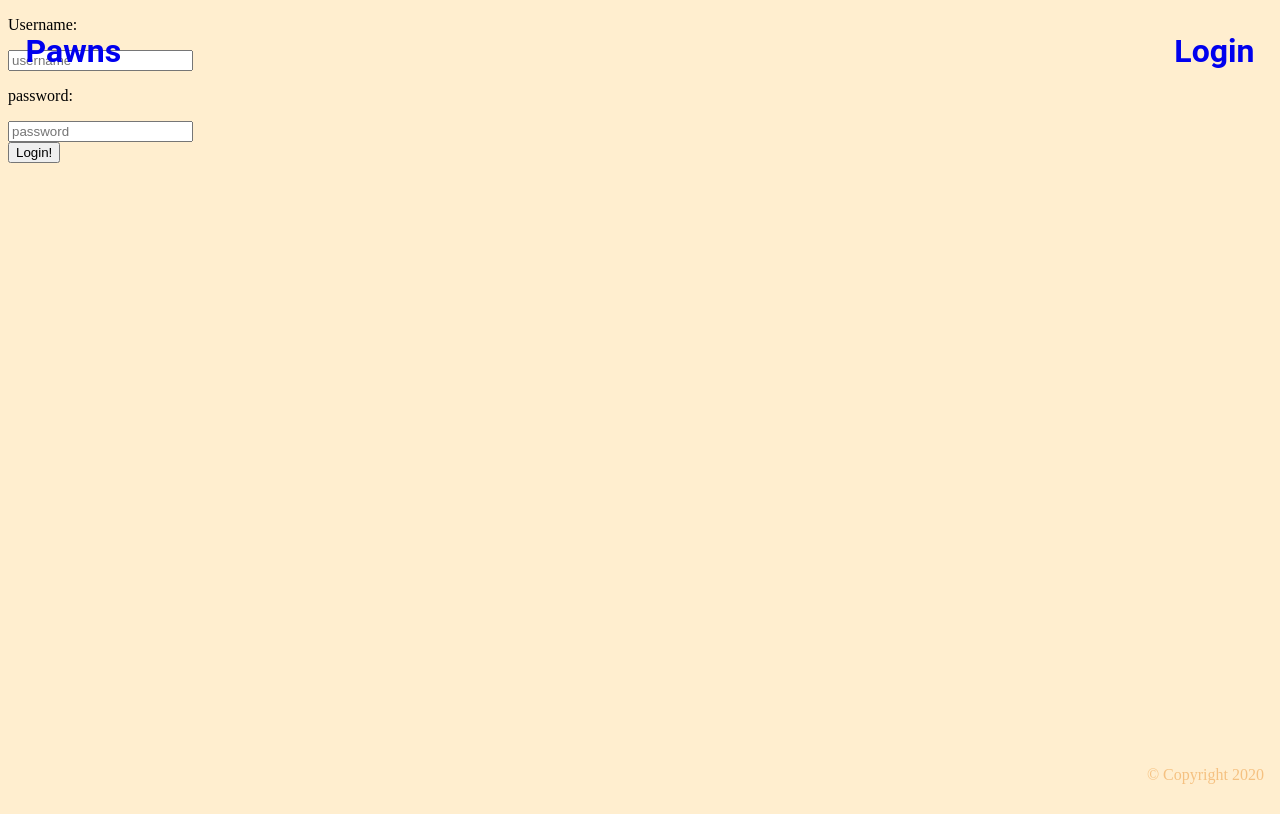
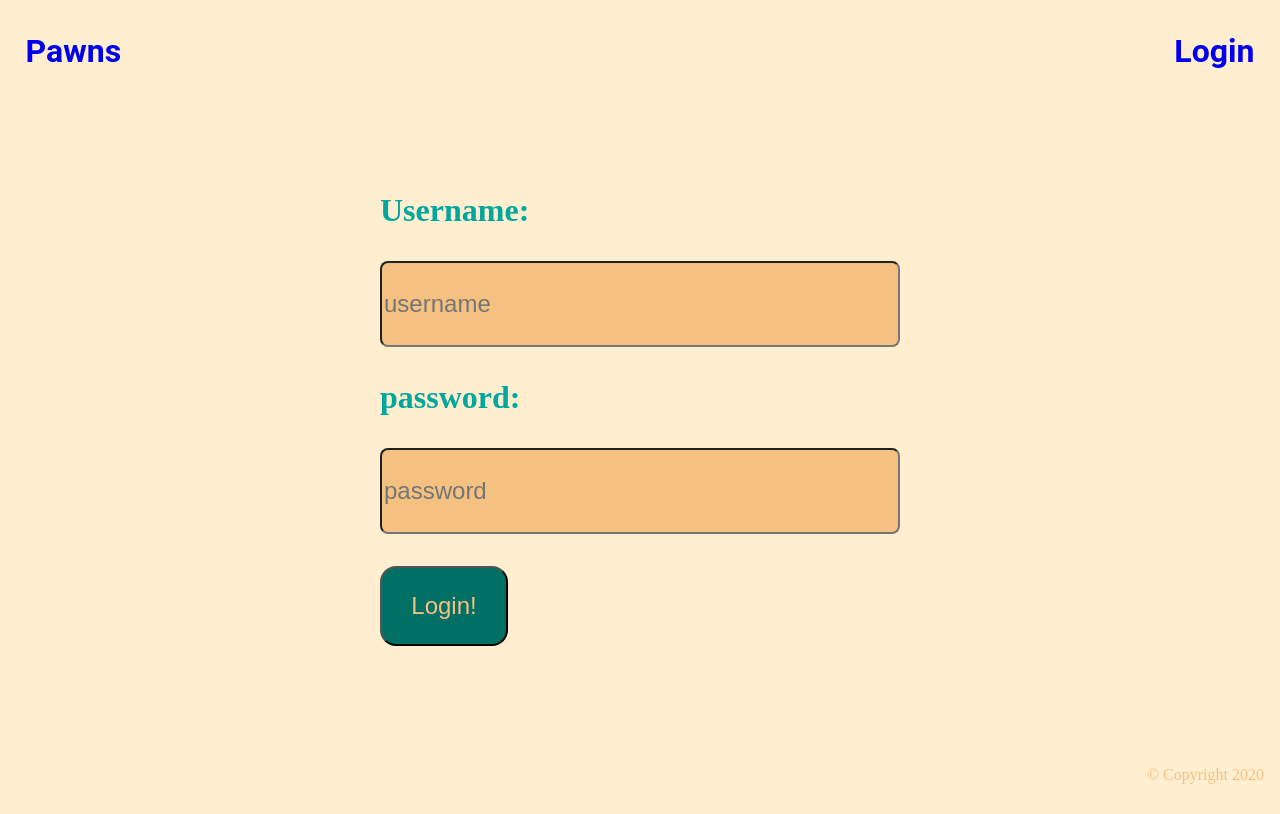
Before and after one commit to alinan-vn/pawns-revamp, a React (Create React App) app: page /login in a window 1280 px wide. Built offline with nearby package versions, Linux system fonts and the light colour scheme; no server answers.

Commit message:
login styling

```diff
--- a/src/Components/account/login/index.js
+++ b/src/Components/account/login/index.js
@@ -23,19 +23,21 @@ class Login extends React.Component {
     render(){
         return(
             <section className='login'>
-                <div className='login__input-container'>
-                    <div className='login__input'>
-                        <p>Username: </p>
+                <div className='login__container'>
+                    <div>
+                        <p className='login__text'>Username: </p>
                         <input
                             onChange={this.handleInput}
+                            className='login__input'
                             name='username'
                             placeholder='username'
                         />
                     </div>
-                    <div className='login__input'>
-                        <p>password: </p>
+                    <div>
+                        <p className='login__text'>password: </p>
                         <input
                             onChange={this.handleInput}
+                            className='login__input'
                             name='password'
                             placeholder='password'
                             type='password'
--- /dev/null
+++ b/src/scss/_login.scss
@@ -0,0 +1,39 @@
+.login {
+    margin-top: 10rem;
+    padding-bottom: 10rem;
+    align-items: center;
+    display: flex;
+    flex-direction: column;
+
+    // &__container {
+    //     font-size: 2rem;
+    // }
+
+    &__text {
+        font-size: 2rem;
+        font-weight: bold;
+        color: $third-color;
+    }
+
+    &__input {
+        font-size: 1.5rem;
+        height: 10vh;
+        width: 40vw;
+        border-radius: 8px;
+        background-color: $secondary-color;
+        color: $third-color;
+    }
+
+    &__submit {
+        padding-top: 2rem;
+
+        &-btn {
+            height: 10vh;
+            width: 10vw;
+            border-radius: 16px;
+            background-color: $fourth-color;
+            font-size: 1.5rem;
+            color: $secondary-color;
+        }
+    }
+}
--- a/src/scss/main.scss
+++ b/src/scss/main.scss
@@ -6,6 +6,7 @@
 @import './article-feed';
 @import './article.scss';
 @import './comments';
+@import './login';
 
 body {
     background-color: $primary-color;
```
